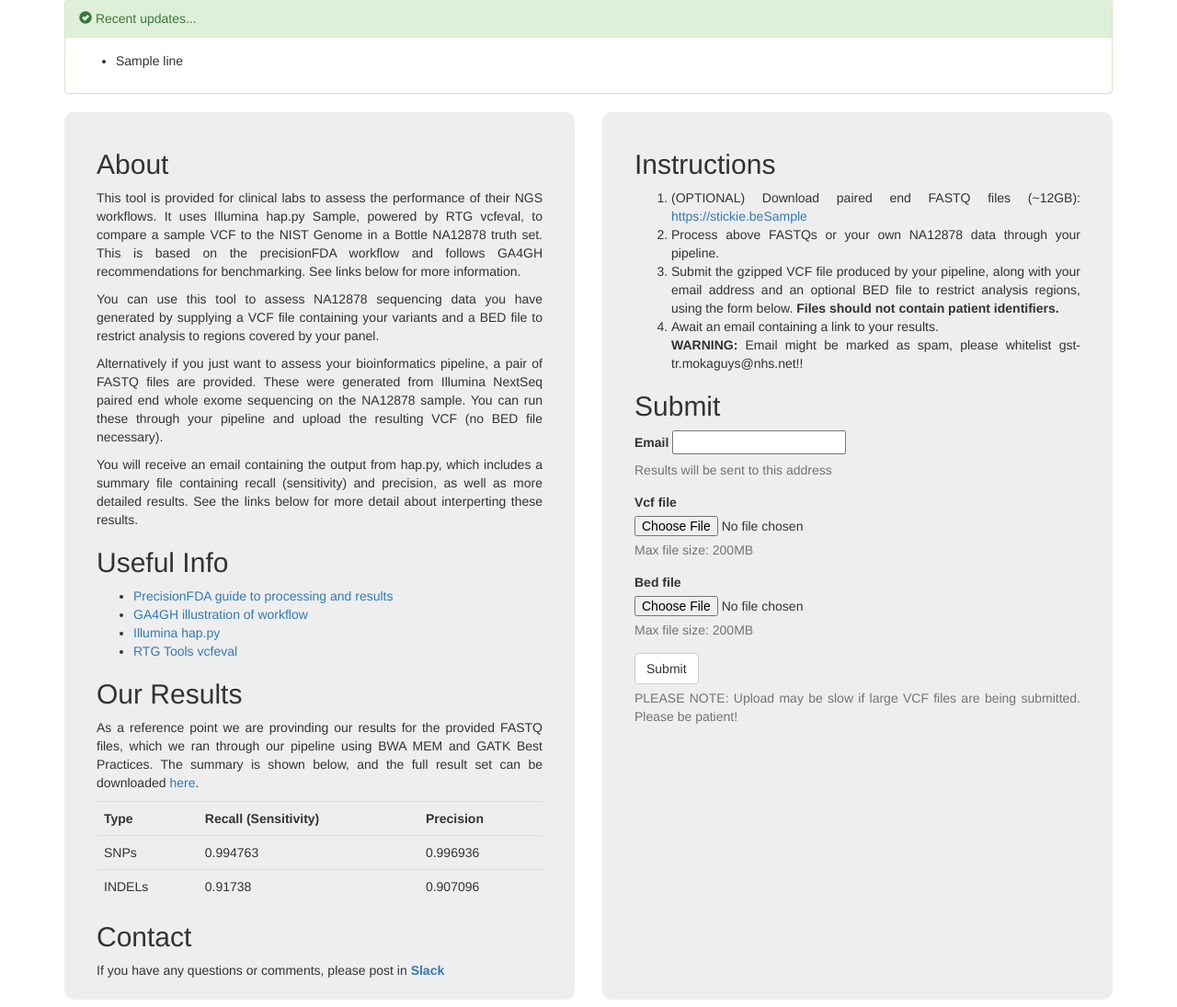
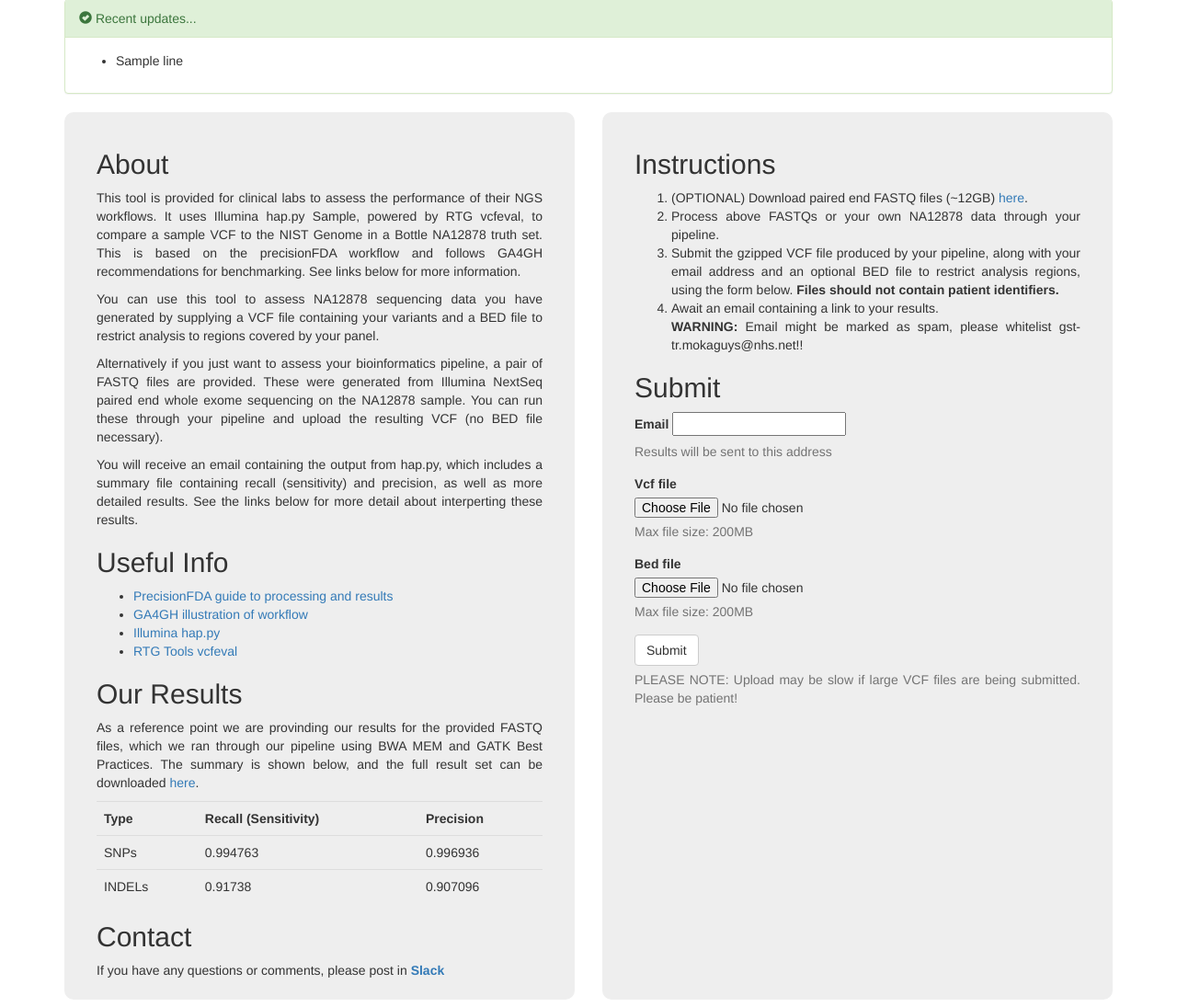
Before and after one commit to moka-guys/benchmarking_tool, a Django app: template happy_vcfeval/templates/happy_vcfeval/upload.html in a window 1280 px wide. Shown: the part 265-1360 px from the top of the page at 92% size. Run offline with Django 3.2, Linux system fonts and the light colour scheme; the template is opened without the code that fills it: most values are stand-ins (such as "Sample title", 1, 10 or a date in 2020); form fields are guessed from the names that the template uses; some libraries are stand-ins or nearby versions.

Commit message:
Update link to fastqs

```diff
--- a/happy_vcfeval/templates/happy_vcfeval/upload.html
+++ b/happy_vcfeval/templates/happy_vcfeval/upload.html
@@ -88,7 +88,7 @@
           <div style="padding:20px">
           <h2>Instructions</h2>
           <ol>
-          <li>(OPTIONAL) Download paired end FASTQ files (~12GB): <a href=" {{na12878_fastq}} ">https://stickie.be{{na12878_fastq}}</a></li>
+          <li>(OPTIONAL) Download paired end FASTQ files (~12GB) <a href=" {{na12878_fastq}} ">here</a>.</li>
           <li>Process above FASTQs or your own NA12878 data through your pipeline.</li>
           <li>Submit the gzipped VCF file produced by your pipeline, along with your email address and an optional BED file to restrict analysis regions, using the form below.
             <b>Files should not contain patient identifiers.</b></li>
```
